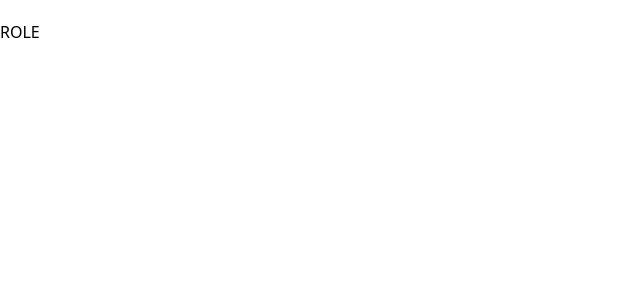
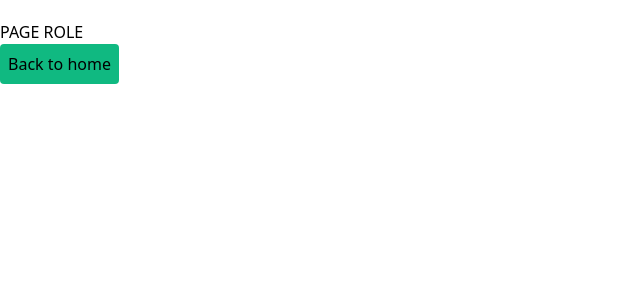
Before and after one commit to Binhbong37/newVue, a Vue app: page /role in a window 1280 px wide. Shown: the top 300 px of the page, without its empty margins (0-640 px from the left). Built offline with nearby package versions, Linux system fonts and the light colour scheme.

Commit message:
Edit file role

```diff
--- a/src/components/Role.vue
+++ b/src/components/Role.vue
@@ -1,5 +1,10 @@
 <template>
-  <div>ROLE</div>
+  <div>
+    <h1>PAGE ROLE</h1>
+    <button class="bg-emerald-500 p-2 rounded">
+      <router-link to="/">Back to home</router-link>
+    </button>
+  </div>
 </template>
 
 <script>
```
